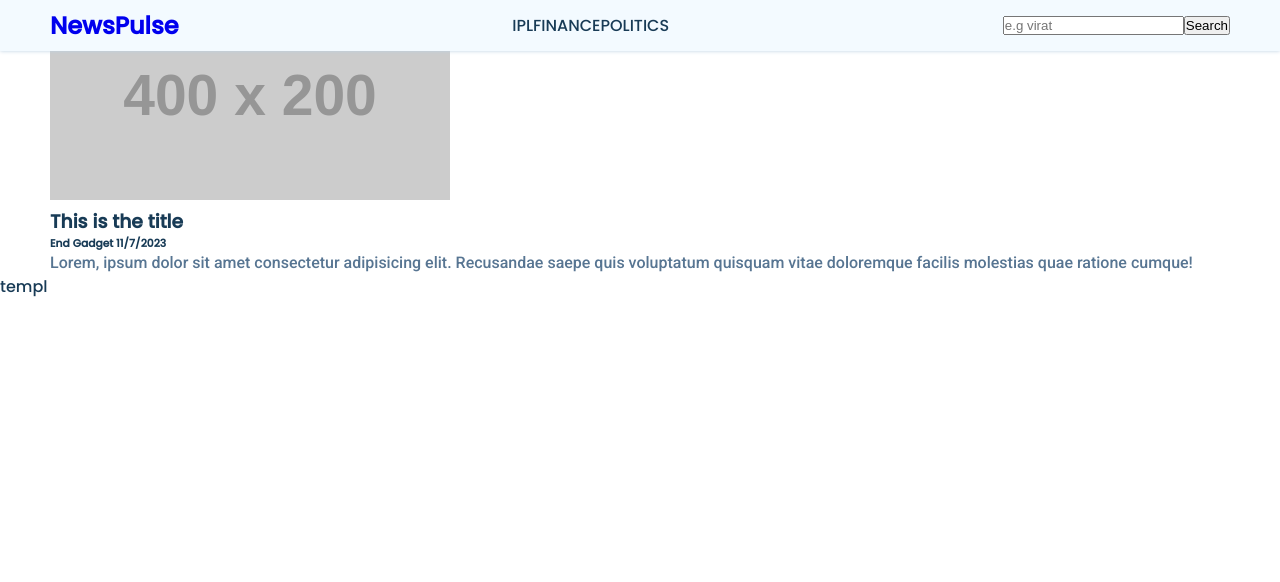
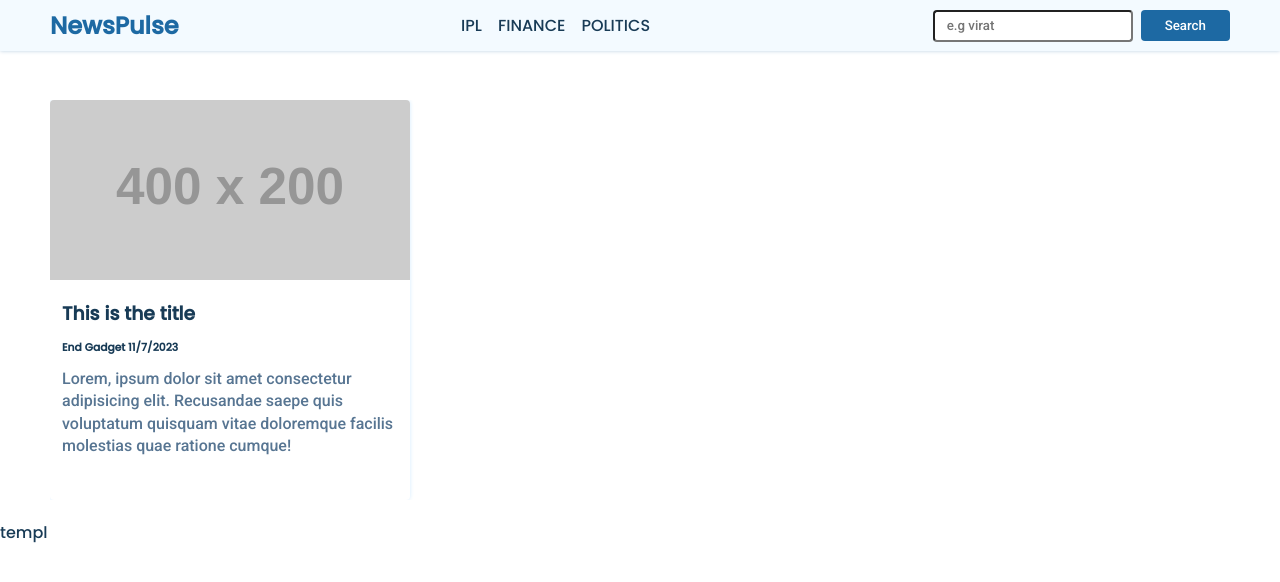
Before and after one commit to sudhi76/NewsPulse, a plain HTML site: page index.html in a window 1280 px wide. Drawn offline with Linux system fonts and the light colour scheme; placeholder pictures from the web are drawn by us; a script that the page names is missing.

Commit message:
card css

```diff
--- a/style.css
+++ b/style.css
@@ -57,3 +57,95 @@ nav {
     justify-content: space-between;
     padding-block: 8px;
 }
+
+.logo {
+    text-decoration: solid;
+    color: var(--accent-color-dark);
+}
+
+.nav-links ul {
+    gap: 16px;
+}
+
+.hover-links {
+    cursor: pointer;
+}
+
+.hover-link:hover {
+    color: var(--secondary-text-color);
+}
+
+.hover-link:active {
+    color: red;
+}
+
+.search-bar {
+    height: 32px;
+    gap: 8px;
+}
+
+.news-input {
+    width: 200px;
+    height: 100%;
+    padding-inline: 12px;
+    border-radius: 4px;
+    border: 2px soled #bbd0e2;
+    font-family: "Roboto", sans-serif;
+}
+
+.search-button {
+    background-color: var(--accent-color-dark);
+    color: white;
+    padding: 8px 24px;
+    border: none;
+    border-radius: 4px;
+    cursor: pointer;
+    font-family: "Roboto", sans-serif;
+}
+
+.search-button:hover {
+    background-color: var(--accent-color);
+}
+
+main {
+    padding-block: 20px;
+    margin-top: 80px;
+}
+
+.cards-container {
+    justify-content: space-between;
+    flex-wrap: wrap;
+    row-gap: 20px;
+    align-items: start;
+}
+
+.card {
+    width: 360px;
+    min-height: 400px;
+    box-shadow: 0 0 4px #d4ecff;
+    border-radius: 4px;
+    cursor: pointer;
+    background-color: #fff;
+    overflow: hidden;
+    transition: all 0.3s ease;
+}
+
+.card:hover {
+    box-shadow: 1px 1px 8px #d4ecff;
+    background-color: #f9fdff;
+    transform: translateY(-2px);
+}
+
+.card-header img {
+    width: 100%;
+    height: 180px;
+    object-fit: cover;
+}
+
+.card-content {
+    padding: 12px;
+}
+
+.news-source {
+    margin-block: 12px;
+}
```
